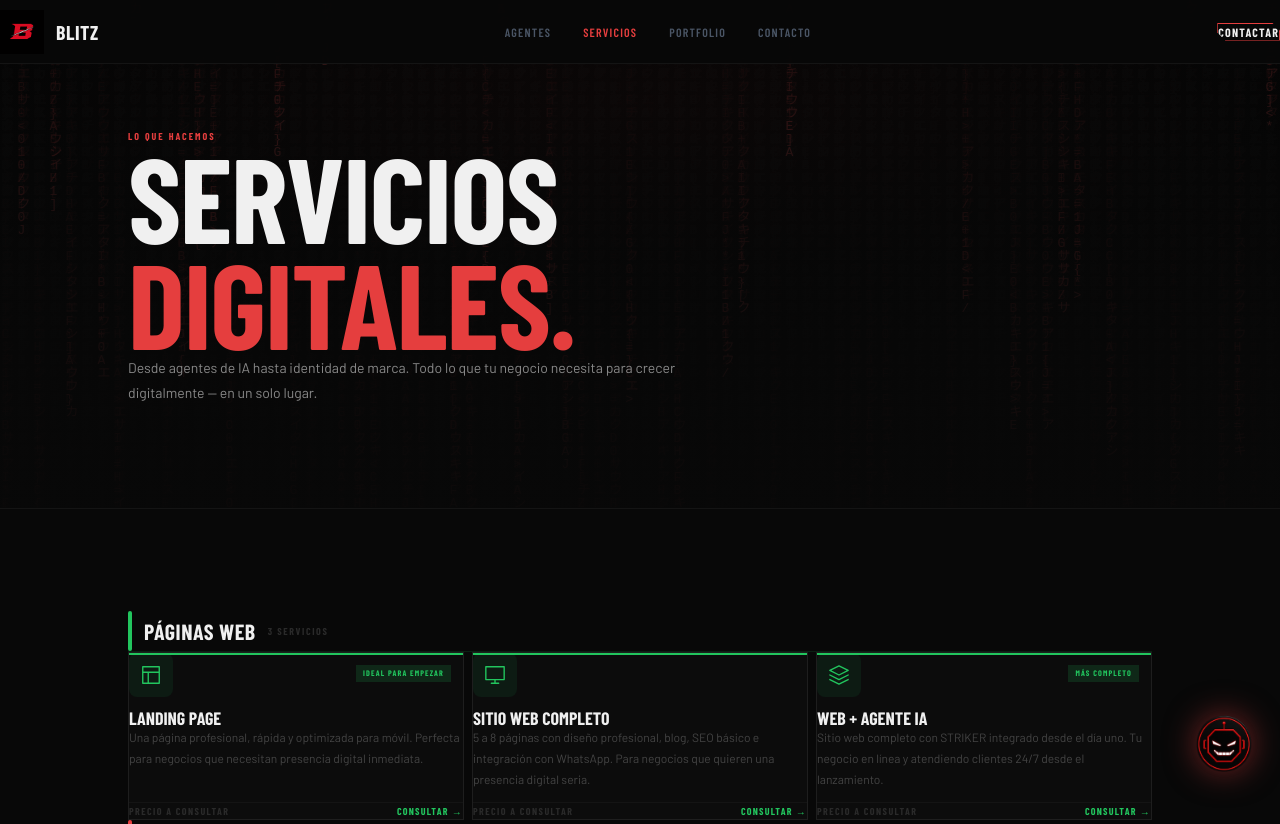
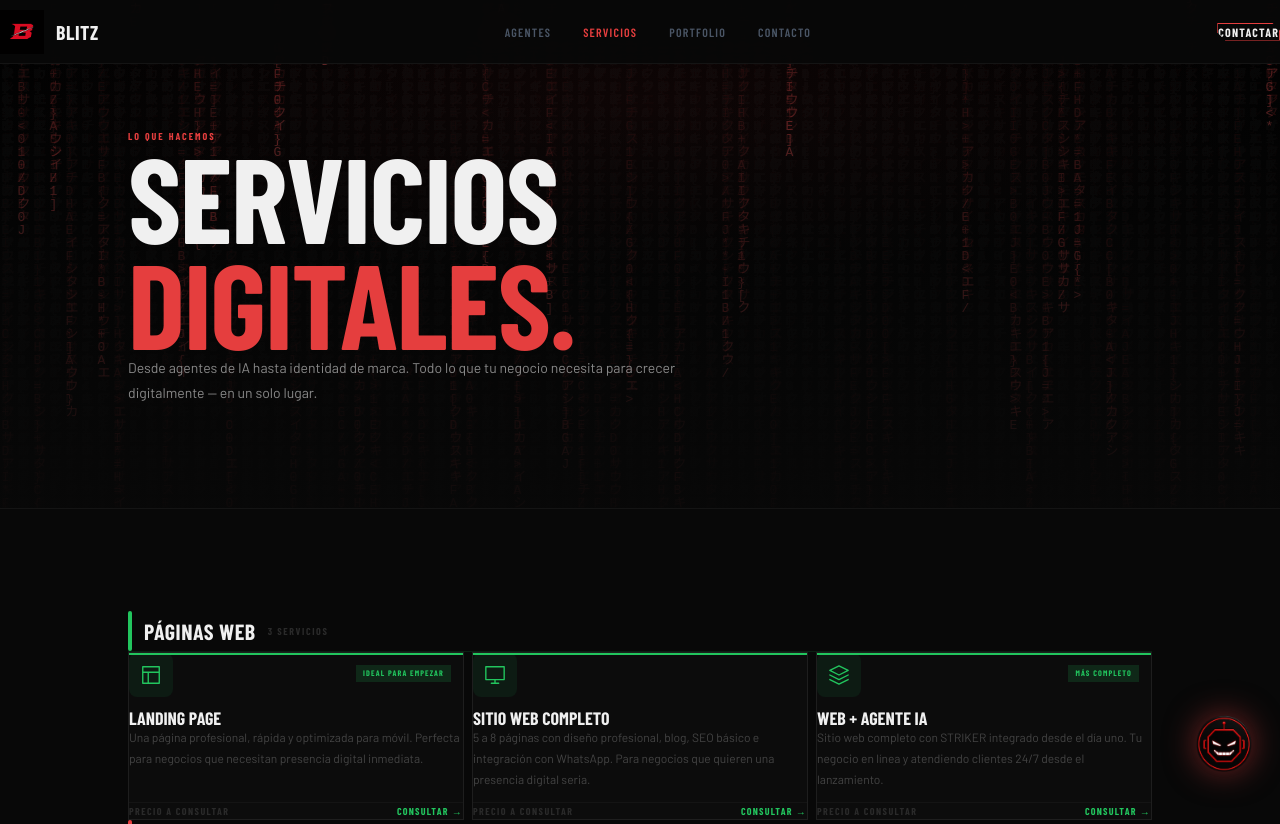
Before and after one commit to dacabrero11/blitz, a Next.js app: page /servicios in a window 1280 px wide. Shown: the top 824 px of the page. Built offline with nearby package versions, Linux system fonts and the light colour scheme; a web font is replaced by a local one.

Commit message:
fix: servicios hero matrix visibility

```diff
--- a/components/sections/ServiciosHero.tsx
+++ b/components/sections/ServiciosHero.tsx
@@ -9,7 +9,7 @@ export function ServiciosHero() {
       <MatrixBackground />
       <div
         className="absolute inset-0 pointer-events-none"
-        style={{ background: 'linear-gradient(to top, rgba(8,8,8,0.97) 0%, rgba(8,8,8,0.82) 50%, rgba(8,8,8,0.6) 100%)', zIndex: 2 }}
+        style={{ background: 'linear-gradient(to top, rgba(8,8,8,0.95) 0%, rgba(8,8,8,0.55) 50%, rgba(8,8,8,0.1) 100%)', zIndex: 2 }}
       />
       <div className="container relative" style={{ zIndex: 3 }}>
         <p className="text-label mb-2">Lo que hacemos</p>
```
